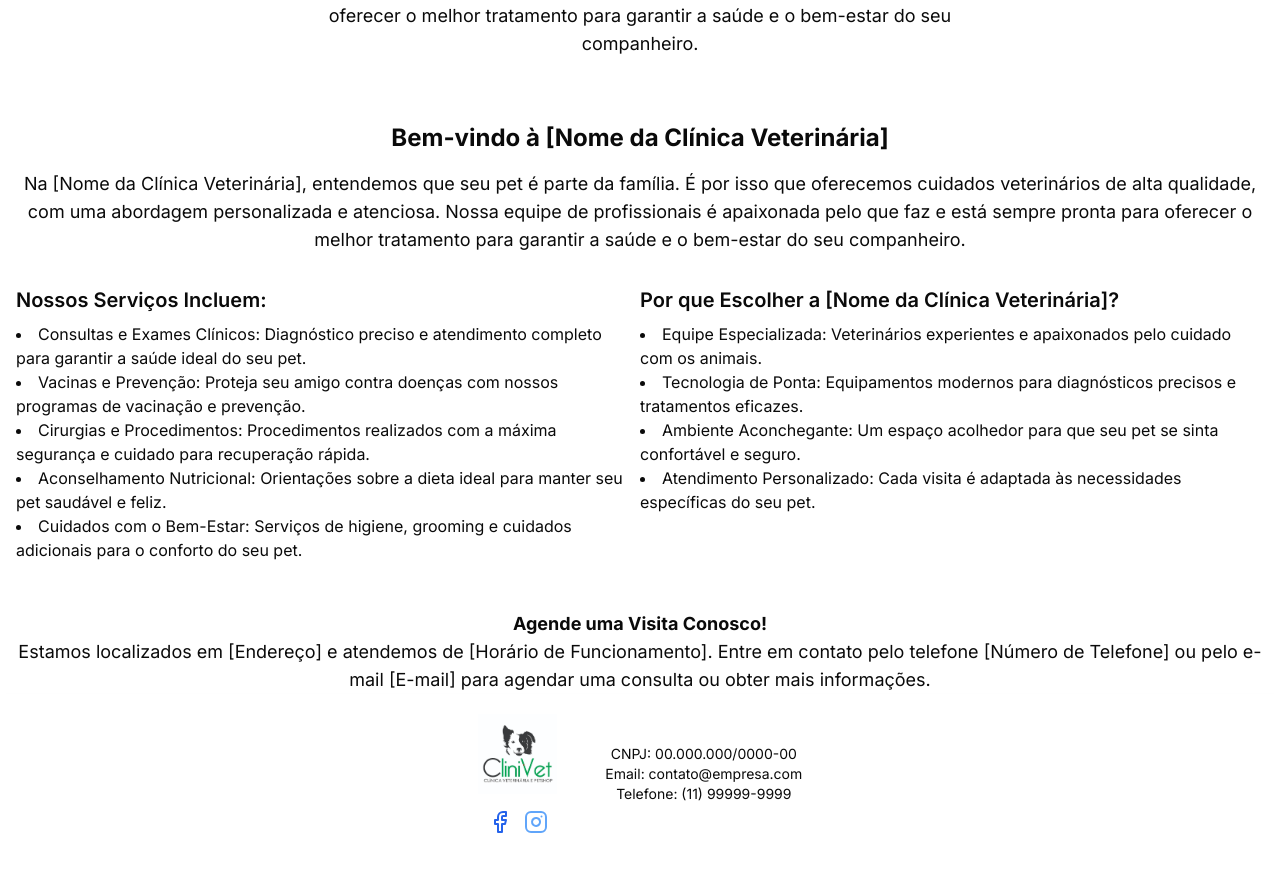
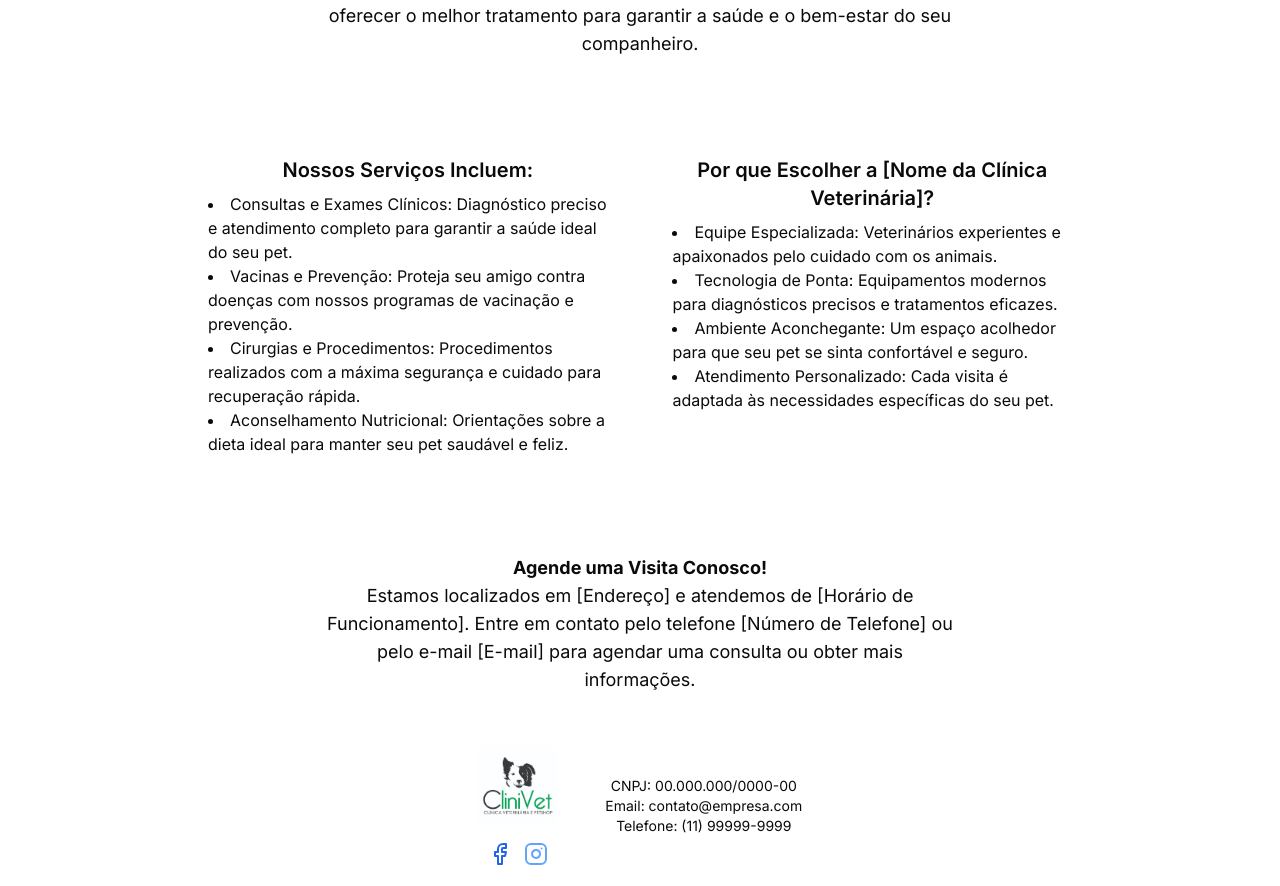
Before and after one commit to Nicolasmoss92/clini-vet, a Next.js app: page /home in a window 1280 px wide. Shown: the part 770-1656 px from the top of the page. Before the commit the page ends 1624 px from the top, so only its background shows below. Built offline with nearby package versions, Linux system fonts and the light colour scheme.

Commit message:
feat: text

```diff
--- a/src/app/home/page.tsx
+++ b/src/app/home/page.tsx
@@ -61,27 +61,27 @@ export default function Home() {
           </p>
         </div>
 
-        <div className="w-full text-center mt-8 px-4">
-          <h2 className="text-2xl font-bold mb-4">Bem-vindo à [Nome da Clínica Veterinária]</h2>
-          <p className="text-lg mb-8">
-            Na [Nome da Clínica Veterinária], entendemos que seu pet é parte da família. É por isso que oferecemos cuidados veterinários de alta qualidade, com uma abordagem personalizada e atenciosa. Nossa equipe de profissionais é apaixonada pelo que faz e está sempre pronta para oferecer o melhor tratamento para garantir a saúde e o bem-estar do seu companheiro.
-          </p>
-        </div>
+        {/* Adicionando a barra separadora */}
+        <hr className="border-t-2 border-gray-300 my-8" />
 
-        <div className="w-full px-4 flex flex-col gap-8">
-          <div className="flex flex-col md:flex-row md:justify-between">
-            <div className="md:w-1/2 mb-8 md:mb-0">
-              <h3 className="text-xl font-semibold mb-2">Nossos Serviços Incluem:</h3>
+        {/* Alinhando e centralizando os itens */}
+        <div className="w-full max-w-4xl mx-auto px-4">
+          <div className="flex flex-col md:flex-row justify-center items-start gap-8">
+            <div className="md:w-1/2 text-left">
+              <h3 className="text-xl font-semibold mb-2 text-center">Nossos Serviços Incluem:</h3>
               <ul className="list-disc list-inside">
                 <li>Consultas e Exames Clínicos: Diagnóstico preciso e atendimento completo para garantir a saúde ideal do seu pet.</li>
                 <li>Vacinas e Prevenção: Proteja seu amigo contra doenças com nossos programas de vacinação e prevenção.</li>
                 <li>Cirurgias e Procedimentos: Procedimentos realizados com a máxima segurança e cuidado para recuperação rápida.</li>
                 <li>Aconselhamento Nutricional: Orientações sobre a dieta ideal para manter seu pet saudável e feliz.</li>
-                <li>Cuidados com o Bem-Estar: Serviços de higiene, grooming e cuidados adicionais para o conforto do seu pet.</li>
               </ul>
             </div>
-            <div className="md:w-1/2 mb-8 md:mb-0">
-              <h3 className="text-xl font-semibold mb-2">Por que Escolher a [Nome da Clínica Veterinária]?</h3>
+
+            {/* Barra separadora entre as colunas */}
+            <div className="hidden md:block md:h-auto md:w-px bg-gray-300"></div>
+
+            <div className="md:w-1/2 text-left">
+              <h3 className="text-xl font-semibold mb-2 text-center">Por que Escolher a [Nome da Clínica Veterinária]?</h3>
               <ul className="list-disc list-inside">
                 <li>Equipe Especializada: Veterinários experientes e apaixonados pelo cuidado com os animais.</li>
                 <li>Tecnologia de Ponta: Equipamentos modernos para diagnósticos precisos e tratamentos eficazes.</li>
@@ -90,8 +90,12 @@ export default function Home() {
               </ul>
             </div>
           </div>
+        </div>
+        <hr className="border-t-2 border-gray-300 my-8" />
 
-          <p className="text-lg text-center mt-4">
+        {/* Último parágrafo centralizado e agrupado */}
+        <div className="w-full max-w-2xl mx-auto text-center mt-8 px-4">
+          <p className="text-lg mb-8">
             <strong>Agende uma Visita Conosco!</strong><br />
             Estamos localizados em [Endereço] e atendemos de [Horário de Funcionamento]. Entre em contato pelo telefone [Número de Telefone] ou pelo e-mail [E-mail] para agendar uma consulta ou obter mais informações.
           </p>
```
